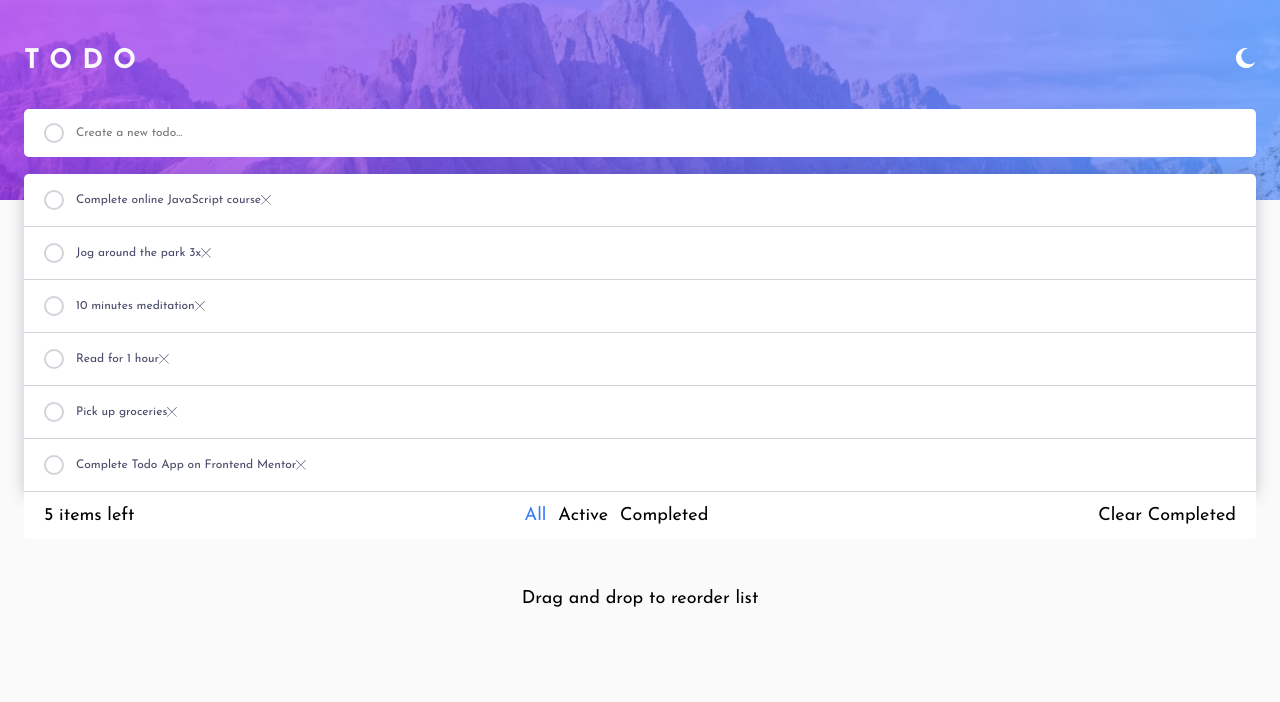
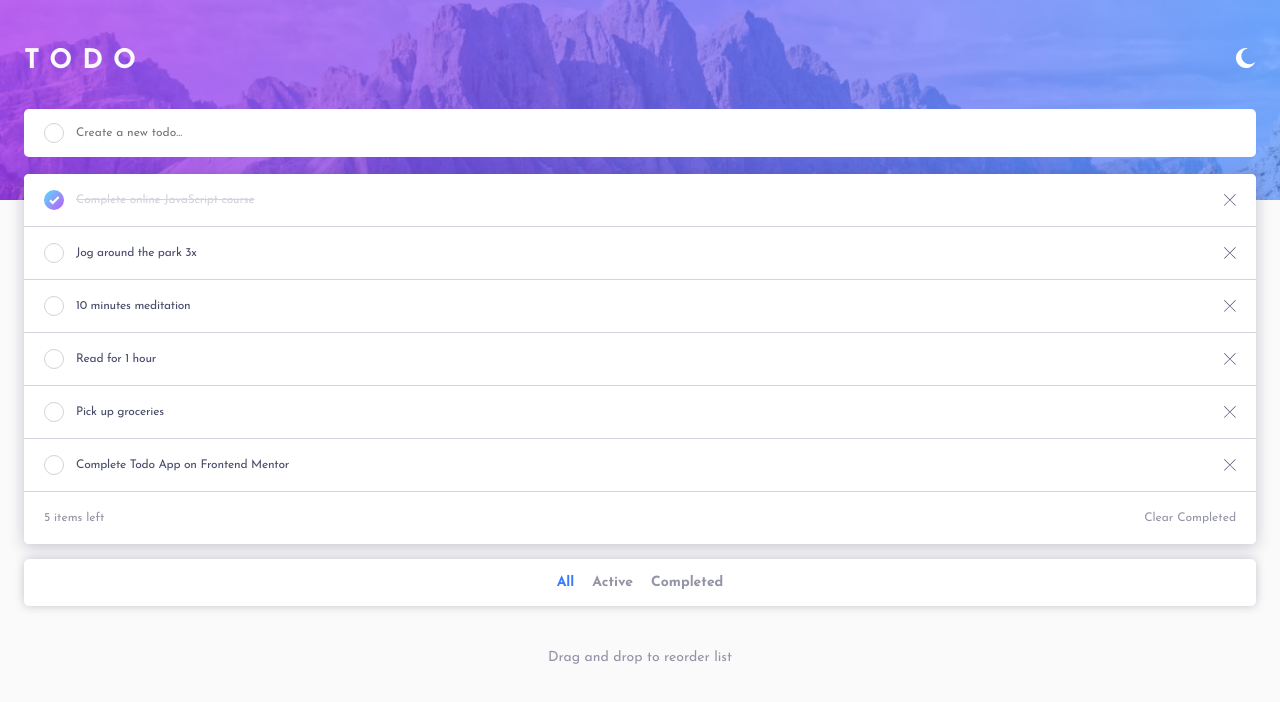
Before and after one commit to Hornetos21/todo-app_frontend-mentor, a React (Vite) app: page / in a window 1280 px wide. Shown: the top 702 px of the page. Built offline with nearby package versions, Linux system fonts and the light colour scheme.

Commit message:
Layout- add switch themes

```diff
--- a/package.json
+++ b/package.json
@@ -16,6 +16,7 @@
     "react-redux": "^8.0.5",
     "react-router-dom": "^6.11.1",
     "redux": "^4.2.1",
+    "sass": "^1.62.1",
     "vite-plugin-svgr": "^3.2.0"
   },
   "devDependencies": {
--- a/src/App.jsx
+++ b/src/App.jsx
@@ -14,8 +14,10 @@ export default function App() {
         <Header />
         <div className="todos">
           <NewTodo />
-          <TodoList />
-          <FooterList />
+          <div className="todos-list">
+            <TodoList />
+            <FooterList />
+          </div>
         </div>
         <p className="dnd-text">Drag and drop to reorder list</p>
       </div>
--- a/src/components/Filters.jsx
+++ b/src/components/Filters.jsx
@@ -5,7 +5,7 @@ const Filters = () => {
   const clazz = (str) => (activeFilter === str ? 'link--active link' : 'link')
 
   return (
-    <div style={{ display: 'flex', justifyContent: 'center', gap: '0.75rem' }}>
+    <div className="filters filters--mobile block">
       <Link to="/all" className={clazz('all')}>
         All
       </Link>
--- a/src/components/FooterList.jsx
+++ b/src/components/FooterList.jsx
@@ -7,7 +7,7 @@ const FooterList = () => {
 
   return (
     <div className="footer-list block">
-      <div>{todosLeft.length} items left</div>
+      <div className="length-todos">{todosLeft.length} items left</div>
       <Filters />
       <span className="clear-btn">Clear Completed</span>
     </div>
--- a/src/components/Header.jsx
+++ b/src/components/Header.jsx
@@ -1,15 +1,25 @@
 import iconMoon from '../assets/icon-moon.svg'
 import iconSun from '../assets/icon-sun.svg'
-import { useEffect } from 'react'
+import { useEffect, useState } from 'react'
+
 const Header = () => {
-  const theme = 'light'
+  const themeInit = 'light'
+  const [theme, setTheme] = useState(themeInit)
   useEffect(() => {
     document.body.setAttribute('data-theme', theme)
   }, [theme])
+
   return (
     <div className="header">
       <h1>TODO</h1>
-      <img className="icon" src={iconMoon} alt="moon" />
+      <img
+        className="icon"
+        src={theme === 'light' ? iconMoon : iconSun}
+        alt="moon"
+        onClick={() =>
+          theme === 'light' ? setTheme('dark') : setTheme('light')
+        }
+      />
     </div>
   )
 }
--- a/src/components/NewTodo.jsx
+++ b/src/components/NewTodo.jsx
@@ -6,13 +6,13 @@ export const NewTodo = () => {
 
   const handleSubmit = (event) => {
     event.preventDefault()
-    console.log(event.target)
+
     dispatch(addTodo(event.target.title.value))
     event.target.reset()
   }
 
   return (
-    <form className="form block radius" onSubmit={handleSubmit}>
+    <form className="form block" onSubmit={handleSubmit}>
       <div className="checker"></div>
       <input
         type="text"
--- a/src/components/TodoList.jsx
+++ b/src/components/TodoList.jsx
@@ -12,13 +12,14 @@ export const TodoList = () => {
     <ul className="list">
       {todos.map((todo) => (
         <li className="todo" key={todo.id}>
-          <div className="checker"></div>
-          {/*          <input
-            name={`task-${todo.id}`}
+          {/*<div className="checker"></div>*/}
+          <input
+            className="checker"
+            id={`task-${todo.id}`}
             type="checkbox"
             checked={todo.completed}
             onChange={() => dispatch(toggleTodo(todo.id))}
-          />*/}
+          />
           <label htmlFor={`task-${todo.id}`}>{todo.title}</label>
           <button
             className="delete-btn"
--- a/src/index.css
+++ b/src/index.css
@@ -2,19 +2,22 @@
 
 :root {
     --primary-BrightBlue: hsl(220, 98%, 61%);
-    /*Check Background: linear-gradient hsl(192, 100%, 67%) to hsl(280, 87%, 65%)*/
+    --gradient: linear-gradient(130deg, hsl(192, 100%, 67%), hsl(280, 87%, 65%));
+    --light-grayish-blue: hsl(233, 11%, 84%);
+    --very-dark-grayish-blue: hsl(235, 19%, 35%);
+    /* Border Radius*/
+    --r5: 5px;
+    /* Font Weights*/
+    --w400: 400;
+    --w700: 700;
 
 }
 
-*, ::before,::after {
+*, ::before, ::after {
     margin: 0;
     padding: 0;
     box-sizing: border-box;
     font-family: 'Josefin Sans', sans-serif;
-
-    border-width: 0;
-    border-color: hsl(233, 11%, 84%);
-    border-style: solid;
 }
 
 ul {
@@ -24,20 +27,25 @@ ul {
 body[data-theme='light'] {
     --bg: hsl(0, 0%, 98%);
     --bg-content: hsl(0, 0%, 100%);
-    --1111: hsl(236, 33%, 92%);
-    --LightGrayishBlue: hsl(233, 11%, 84%);
-    --111text-todo: hsl(236, 9%, 61%);
-    --text-todo: hsl(235, 19%, 35%);
+    --border: var(--light-grayish-blue);
+    --text-line-thought: var(--light-grayish-blue);
+    --text-filters: hsl(236, 9%, 61%);
+    --text-todo: var(--very-dark-grayish-blue);
+    --text-hover: var(--very-dark-grayish-blue);
+
+    --shadow-color: hsla(235, 19%, 35%, 0.3);
 }
 
 body[data-theme='dark'] {
     --bg: hsl(235, 21%, 11%);
     --bg-content: hsl(235, 24%, 19%);
-    --LightGrayishBlue: hsl(234, 39%, 85%);
-    --LightGrayishBlueHover: hsl(236, 33%, 92%);
-    --DarkGrayishBlue: hsl(234, 11%, 52%);
-    --VeryDarkGrayishlue: hsl(233, 14%, 35%);
-    --VeryDarkGrayishBlue: hsl(237, 14%, 26%);
+    --text-todo: hsl(234, 39%, 85%);
+    --text-hover: hsl(236, 33%, 92%);
+    --text-filters: hsl(233, 14%, 35%);
+    --text-line-thought: hsl(233, 14%, 35%);
+    --border: hsl(237, 14%, 26%);
+
+    --shadow-color: hsl(0deg 0% 6%);
 }
 
 body[data-theme='light'] .bg {
@@ -57,33 +65,25 @@ body {
     background-color: var(--bg);
 }
 
-.link {
-    text-decoration: none;
-    color: var(--DarkGrayishBlue);
-}
-
-.link:hover {
-    color: var(--VeryDarkGrayishBlue);
-}
-
-.link--active {
-    color: var(--primary-BrightBlue)
-}
 
 .container {
     margin: 0 auto;
-    /*max-width: 540px;*/
-    /*padding-top: 78px;*/
     padding: 48px 24px;
     position: relative;
 }
 
 /*Header*/
 .bg {
-    background: var(--image-bg-desk) center/cover no-repeat;
+    background: var(--image-bg-mob) center/cover no-repeat;
     height: 200px;
     width: 100%;
     position: absolute;
+}
+
+@media screen and (min-width: 425px) {
+    .bg {
+        background: var(--image-bg-desk) center/cover no-repeat;
+    }
 }
 
 h1 {
@@ -95,7 +95,6 @@ h1 {
 .header {
     display: flex;
     justify-content: space-between;
-    /*align-items: center;*/
     margin-bottom: 34px;
 }
 
@@ -113,39 +112,27 @@ h1 {
 }
 
 .todos {
+    position: relative;
     display: flex;
     flex-direction: column;
     align-items: center;
     min-width: 327px;
-    /*margin-top: 158px;*/
 }
 
-.checker {
-    position: relative;
-    width: 20px;
-    height: 20px;
-    border-radius: 50%;
-    border-width: 2px;
-    cursor: pointer;
-    margin-right: 12px;
-
-
+.todos-list {
+    width: 100%;
+    box-shadow: 0 3px 15px 0 var(--shadow-color);
+    background: var(--bg-content);
+    border-radius: var(--r5);
+    overflow: hidden;
 }
-/*.checker::before{*/
-/*    content: '';*/
-/*    position: absolute;*/
-/*    right: 4%;*/
-/*    left: 4%;*/
-/*    top: 4%;*/
-/*    bottom: 4%;*/
-/*    border-radius: 100px;*/
-/*}*/
 
 /*NewTodo*/
 .form {
     display: flex;
     margin-bottom: 17px;
     width: 100%;
+    border-radius: var(--r5);
 }
 
 .new-todo {
@@ -154,45 +141,89 @@ h1 {
     font-size: 12px;
     outline: 2px solid transparent;
     color: var(--text-todo);
+    background: inherit;
 }
 
 /*----------------------*/
 
 /*List*/
-.list {
-    width: 100%;
-    overflow: hidden;
-    box-shadow: 0 3px 15px 0 hsl(235deg 19% 35% / 30%);
-    border-top-left-radius: 5px;
-    border-top-right-radius: 5px;
-}
 
 .todo {
-    padding:16px 20px;
+    padding: 16px 20px;
     display: flex;
     align-items: center;
-    border-bottom: solid 1px hsl(233, 11%, 84%);
+    border-bottom: solid 1px var(--border);
     background-color: var(--bg-content);
     color: var(--text-todo);
     font-weight: 300;
     font-size: 12px;
+}
+
+.checker {
+    position: relative;
+    border: 1px solid var(--border);
+    appearance: none;
+    -webkit-appearance: none;
+    -moz-appearance: none;
+    width: 20px;
+    height: 20px;
+    border-radius: 50%;
+    margin-right: 12px;
+    cursor: pointer;
+}
+
+.todo .checker:hover {
+    background-image: var(--gradient);
+    border: 0;
+}
+
+.todo .checker:hover:not(:checked)::after {
+    content: '';
+    position: absolute;
+    top: 1px;
+    left: 1px;
+    width: 18px;
+    height: 18px;
+    border-radius: 50%;
+    background-color: var(--bg-content);
+}
+
+.todo .checker:checked {
+    background: var(--gradient);
+    border: 0;
+}
+
+.todo .checker:checked::before {
+    content: url("./assets/icon-check.svg");
+    position: absolute;
+    top: 5px;
+    right: 4px;
 
 }
 
 label {
+    color: var(--text-todo);
     cursor: pointer;
+    letter-spacing: -0.2px;
 }
+
+.checker:checked + label {
+    color: var(--text-line-thought);
+    text-decoration: line-through;
+}
+
 
 .todo .delete-btn {
     transition: opacity 0.3s ease-in;
 }
 
 .delete-btn {
-    background: url("./assets/icon-cross.svg") center/cover no-repeat;
-    padding: 5px;
+    background: url("./assets/icon-cross.svg");
+    background-size: cover;
+    padding: 6px;
     /*opacity: 0;*/
     border: none;
-
+    margin-left: auto;
 }
 
 
@@ -204,34 +235,71 @@ label {
 
 .footer-list {
     width: 100%;
-    border-bottom-left-radius: 5px;
-    border-bottom-right-radius: 5px;
+    font-size: 12px;
     display: flex;
     justify-content: space-between;
+    padding: 20px;
+}
+
+.filters {
+    color: var(--text-filters);
+    display: flex;
+    justify-content: center;
+    gap: 18px;
+    font-size: 14px;
+    font-weight: 700;
+
+}
+
+.filters--mobile {
+    position: absolute;
+    bottom: -62px;
+    left: 0;
+    right: 0;
+    box-shadow: 0 0 10px 0 var(--shadow-color);
+    border-radius: var(--r5);
+    padding: 16px;
+}
+
+.length-todos {
+    color: var(--text-filters);
+}
+
+.link {
+    text-decoration: none;
+    color: var(--text-filters);
+}
+
+.link:hover {
+    color: var(--text-todo);
+    /*color: hsl(236, 33%, 92%);*/
+}
+
+.link--active {
+    color: var(--primary-BrightBlue)
+}
+
+.link--active:hover {
+    color: var(--primary-BrightBlue)
 }
 
 .clear-btn {
     border: none;
     background-color: inherit;
     cursor: pointer;
-    color: var(--DarkGrayishBlue);
+    color: var(--text-filters);
 }
 
 .clear-btn:hover {
-    color: var(--VeryDarkGrayishBlue);
+    color: var(--text-todo);
 }
 
 /*-----------------*/
 
 
-.radius {
-    border-radius: 5px;
+.dnd-text {
+    color: var(--text-filters);
+    text-align: center;
+    margin-top: 106px;
+    font-size: 14px;
 }
-
-
-
-
-.dnd-text {
-    text-align: center;
-    margin-top: 50px;
-}
--- a/src/store/index.js
+++ b/src/store/index.js
@@ -6,7 +6,7 @@ import throttle from 'lodash/throttle'
 
 export const cofigureStore = () => {
   const persistedState = loadState()
-  console.log(persistedState)
+
   const store = createStore(
     rootReducer,
     persistedState,
```
Also changed, not shown: 1 other file (tests, documents, lock files or other folders).
